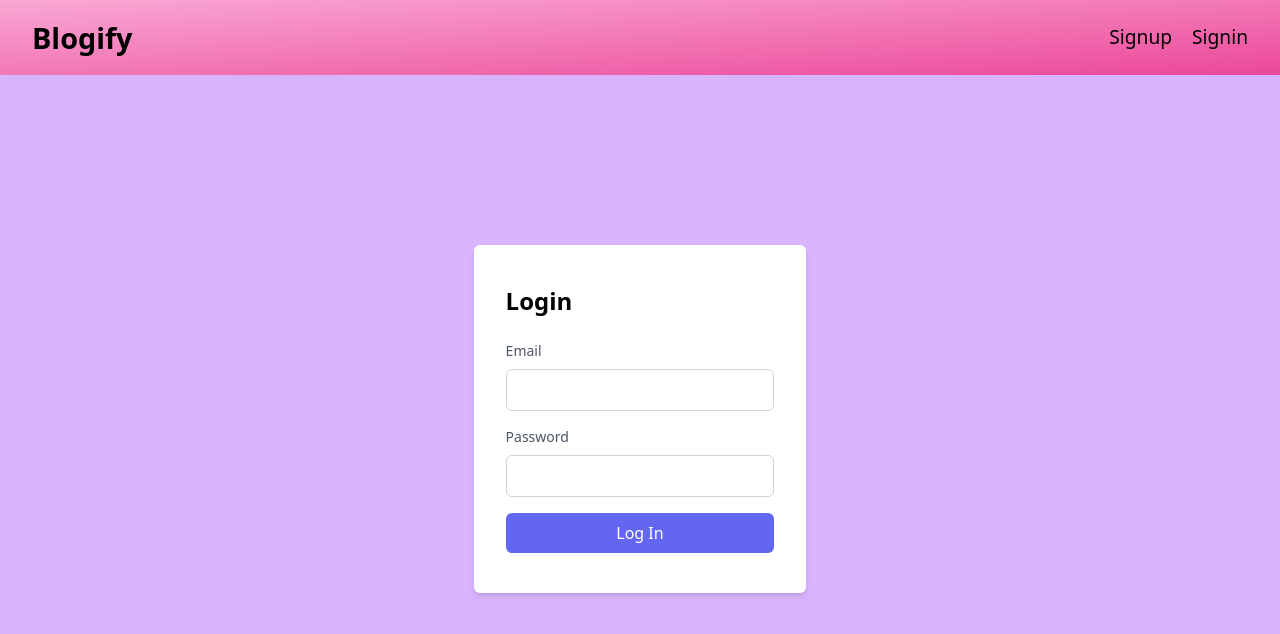
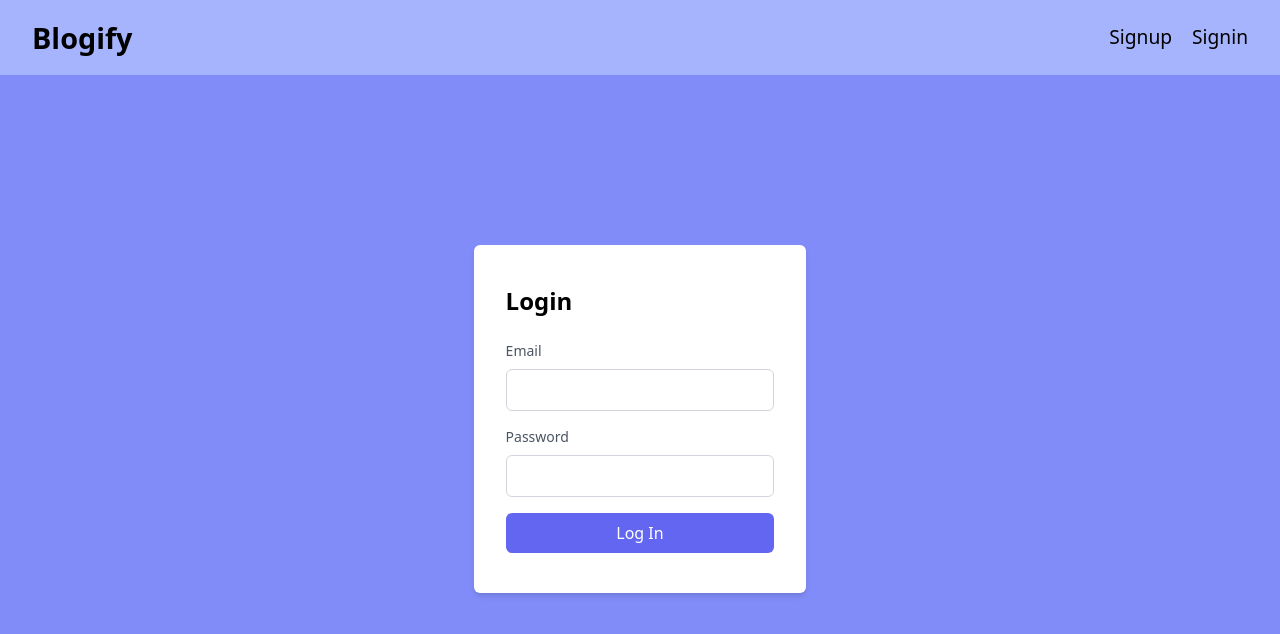
Before and after one commit to Sejal99/BlogSpot, a Next.js app in the folder client/: page /login in a window 1280 px wide. Shown: the top 634 px of the page. Built offline with nearby package versions, Linux system fonts and the light colour scheme.

Commit message:
error fixed

```diff
--- a/client/app/(Components)/Navbar.tsx
+++ b/client/app/(Components)/Navbar.tsx
@@ -21,7 +21,7 @@ const Navbar = () => {
   },[])
 
   return (
-    <div className=' px-8 items-center bg-gradient-to-br from-pink-300 to-pink-500 justify-between flex gap-3 p-3 py-4 '>
+    <div className=' px-8 items-center bg-gradient-to-br from-indigo-300 to-indigo-300 justify-between flex gap-3 p-3 py-4 '>
         <div onClick={()=> router.push('/')} className=' cursor-pointer text-[1.8rem] hover:text-white font-semibold '>Blogify</div>
         <div className=' items-center flex gap-5'>
           {!token ? (
--- a/client/app/layout.tsx
+++ b/client/app/layout.tsx
@@ -21,7 +21,7 @@ export default function RootLayout({
 
     <ReduxProvider>
     <html lang='en'>
-    <body className=' bg-purple-300'>
+    <body className=' bg-indigo-400'>
     <div className='main' >
         <div  className='gradient' />
     </div>
```
